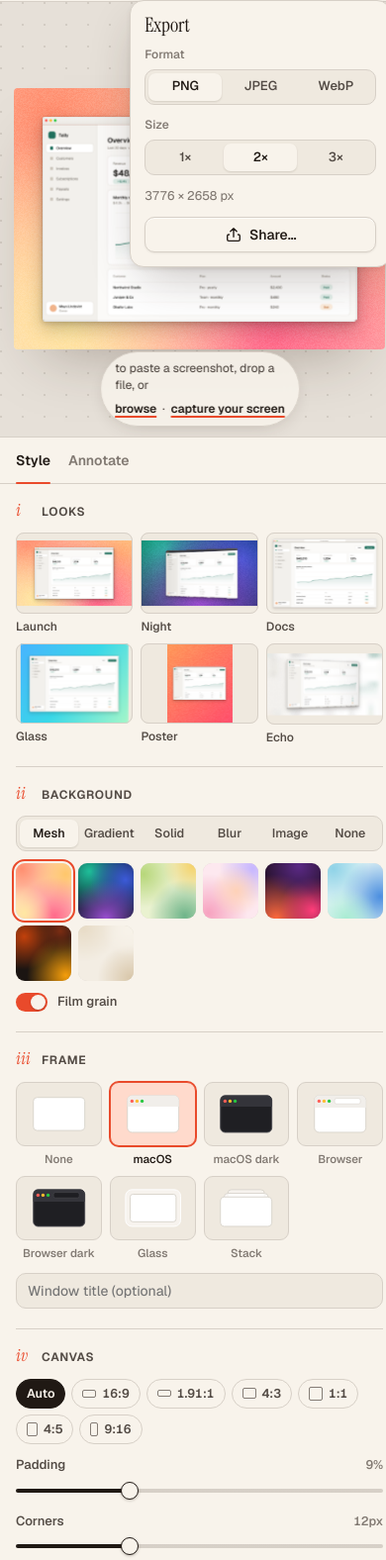
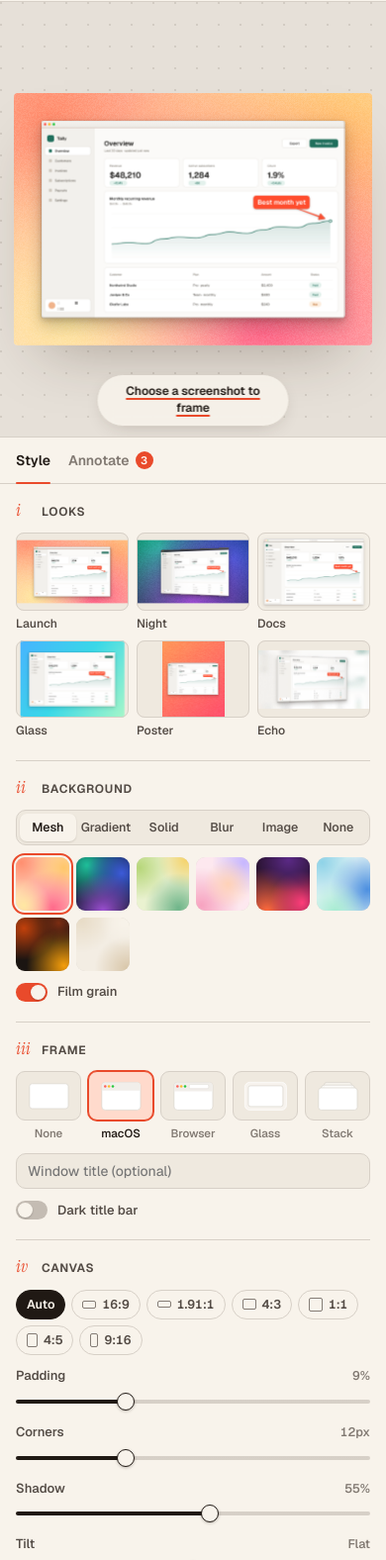
Before and after one commit to ywageeh/framesmith, a website with bundled scripts: page index.html in a window 390 px wide. Shown: the part 54-1630 px from the top of the page at 99% size. Built offline with nearby package versions, Linux system fonts and the light colour scheme.

Commit message:
Frame families, seamless tilt warp, demo annotations, mobile layout, unit tests

```diff
--- a/index.html
+++ b/index.html
@@ -92,8 +92,9 @@
           <textarea id="text-editor" class="text-editor" rows="1" spellcheck="false" aria-label="Label text" hidden></textarea>
         </div>
         <div class="stage-hint" id="stage-hint">
-          <span><kbd>Ctrl</kbd> <kbd>V</kbd> to paste a screenshot, drop a file, or</span>
+          <span class="hint-lead"><kbd>Ctrl</kbd> <kbd>V</kbd> to paste a screenshot, drop a file, or</span>
           <button class="link" id="hint-open">browse</button>
+          <button class="link touch-only" id="hint-open-touch">Choose a screenshot to frame</button>
           <span class="capture-only">·</span>
           <button class="link capture-only" id="hint-capture">capture your screen</button>
         </div>
@@ -135,7 +136,14 @@
           <section class="group">
             <h2><span class="num">iii</span>Frame</h2>
             <div class="frames" id="frames"></div>
-            <input class="text-input" id="frame-title" type="text" maxlength="80" placeholder="Window title" hidden />
+            <div class="chrome-opts" id="chrome-opts">
+              <input class="text-input" id="frame-title" type="text" maxlength="80" placeholder="Window title" />
+              <label class="toggle">
+                <input type="checkbox" id="chk-dark-chrome" />
+                <span class="track"></span>
+                <span>Dark title bar</span>
+              </label>
+            </div>
           </section>
 
           <section class="group">
@@ -186,7 +194,7 @@
         </div>
 
         <footer class="panel-foot">
-          <span class="private"><svg><use href="#i-lock" /></svg>Runs in your browser. Nothing is uploaded.</span>
+          <span class="private"><svg><use href="#i-lock" /></svg>Private: nothing leaves your browser</span>
           <button class="link" id="btn-keys">Shortcuts <kbd>?</kbd></button>
         </footer>
       </aside>
--- a/js/demo.js
+++ b/js/demo.js
@@ -1,4 +1,13 @@
 // A procedurally drawn sample screenshot so the editor is never empty on first visit.
+
+/** Annotations that ship with the sample, in its 1600×1000 pixel space. */
+export function demoAnnotations() {
+  return [
+    { id: 'demo-label', type: 'text', x: 1118, y: 356, text: 'Best month yet', color: '#ff4d2e', size: 'm' },
+    { id: 'demo-arrow', type: 'arrow', x1: 1350, y1: 424, x2: 1494, y2: 476, color: '#ff4d2e', size: 'm' },
+    { id: 'demo-redact', type: 'redact', x: 82, y: 912, w: 150, h: 46 },
+  ];
+}
 
 const F = '"Geist", system-ui, sans-serif';
 
--- a/js/layout.js
+++ b/js/layout.js
@@ -90,21 +90,34 @@ export function computeLayout(imgW, imgH, style) {
  */
 export function tiltProjector(w, h, deg) {
   const t = (deg * Math.PI) / 180;
+  const sin = Math.sin(t);
+  const cos = Math.cos(t);
   const D = 2.4 * Math.max(w, h);
   const raw = (x) => {
     const X = x - w / 2;
-    const s = D / (D + X * Math.sin(t));
-    return { x: X * Math.cos(t) * s, scale: s };
+    const s = D / (D + X * sin);
+    return { x: X * cos * s, scale: s };
   };
   const a = raw(0);
   const b = raw(w);
   const spanW = Math.abs(b.x - a.x);
   const maxScale = Math.max(a.scale, b.scale);
   const fit = Math.min(w / spanW, 1 / maxScale);
-  return (x) => {
+  const project = (x) => {
     const p = raw(x);
     return { x: w / 2 + p.x * fit, scale: p.scale * fit };
   };
+  /** Output column → { src x, vertical scale }, or null outside the card. */
+  project.inverse = (ox) => {
+    const u = (ox - w / 2) / fit;
+    const denom = cos * D - u * sin;
+    if (denom <= 0) return null;
+    const X = (u * D) / denom;
+    const sx = X + w / 2;
+    if (sx < 0 || sx >= w) return null;
+    return { sx, scale: (D / (D + X * sin)) * fit };
+  };
+  return project;
 }
 
 /** The four corners of a tilted card, in card-local coordinates. */
--- a/js/main.js
+++ b/js/main.js
@@ -1,4 +1,4 @@
-import { computeLayout, ASPECTS, FRAMES, safeScale, clamp } from './layout.js';
+import { computeLayout, ASPECTS, safeScale } from './layout.js';
 import { GRADIENTS, MESHES, SOLIDS, paintBackground } from './backgrounds.js';
 import { render, exportBlob, measureText } from './render.js';
 import {
@@ -6,7 +6,7 @@ import {
 } from './annotations.js';
 import { History } from './history.js';
 import { findTrim } from './trim.js';
-import { demoShot } from './demo.js';
+import { demoShot, demoAnnotations } from './demo.js';
 
 const $ = (s) => document.querySelector(s);
 const el = (tag, props = {}, ...kids) => {
@@ -212,13 +212,22 @@ const view = $('#view');
 const vctx = view.getContext('2d');
 const stage = $('#stage');
 let raf = 0;
+let rafFallback = 0;
 
 function scheduleRender() {
-  if (!raf) raf = requestAnimationFrame(draw);
+  if (raf) return;
+  raf = requestAnimationFrame(draw);
+  // Background tabs pause rAF; still paint so export/thumbnail state never goes stale.
+  rafFallback = setTimeout(() => {
+    if (!raf) return;
+    cancelAnimationFrame(raf);
+    draw();
+  }, 150);
 }
 
 function draw() {
   raf = 0;
+  clearTimeout(rafFallback);
   if (!doc.imageId) return;
   const shot = shotFor();
   const L = computeLayout(shot.w, shot.h, doc.style);
@@ -410,15 +419,33 @@ function frameSvg(id) {
   return '';
 }
 
+const FRAME_FAMILIES = [
+  { id: 'none', label: 'None' },
+  { id: 'mac', label: 'macOS' },
+  { id: 'browser', label: 'Browser' },
+  { id: 'glass', label: 'Glass' },
+  { id: 'stack', label: 'Stack' },
+];
+const familyOf = (frame) => frame.replace(/-(light|dark)$/, '');
+const hasChrome = (frame) => /^(mac|browser)-/.test(frame);
+
 function buildFrames() {
   const host = $('#frames');
-  FRAMES.forEach((f) => {
+  FRAME_FAMILIES.forEach((f) => {
     const b = el('button', { className: 'frame-tile', type: 'button' });
     b.dataset.v = f.id;
     b.setAttribute('role', 'radio');
-    b.innerHTML = `<span class="ft">${frameSvg(f.id)}</span><span>${f.label}</span>`;
-    b.addEventListener('click', () => setStyle({ frame: f.id }));
+    const preview = f.id === 'mac' || f.id === 'browser' ? `${f.id}-light` : f.id;
+    b.innerHTML = `<span class="ft">${frameSvg(preview)}</span><span>${f.label}</span>`;
+    b.addEventListener('click', () => {
+      const dark = doc.style.frame.endsWith('-dark');
+      setStyle({ frame: f.id === 'mac' || f.id === 'browser' ? `${f.id}-${dark ? 'dark' : 'light'}` : f.id });
+    });
     host.append(b);
+  });
+  $('#chk-dark-chrome').addEventListener('change', (e) => {
+    const fam = familyOf(doc.style.frame);
+    setStyle({ frame: `${fam}-${e.target.checked ? 'dark' : 'light'}` });
   });
   const title = $('#frame-title');
   title.addEventListener('input', () => setStyle({ frameTitle: title.value }, false));
@@ -605,10 +632,11 @@ function syncUI() {
   buildSwatches();
   $('#chk-grain').checked = style.grain;
   $('#chk-grain').disabled = style.bg.kind === 'none';
-  radios($('#frames'), style.frame);
-  const titled = style.frame.startsWith('mac') || style.frame.startsWith('browser');
+  radios($('#frames'), familyOf(style.frame));
+  const titled = hasChrome(style.frame);
+  $('#chrome-opts').hidden = !titled;
+  $('#chk-dark-chrome').checked = style.frame.endsWith('-dark');
   const title = $('#frame-title');
-  title.hidden = !titled;
   title.placeholder = style.frame.startsWith('browser') ? 'framesmith.app' : 'Window title (optional)';
   if (document.activeElement !== title) title.value = style.frameTitle || '';
   radios($('#aspects'), style.aspect);
@@ -958,6 +986,7 @@ function wire() {
   const open = () => fileInput.click();
   $('#btn-open').addEventListener('click', open);
   $('#hint-open').addEventListener('click', open);
+  $('#hint-open-touch').addEventListener('click', open);
   fileInput.addEventListener('change', () => {
     const f = fileInput.files[0];
     if (f) loadBlob(f, f.name);
@@ -1183,6 +1212,12 @@ async function boot() {
   }
   const demo = demoShot();
   addImage(demo, 'framesmith-sample', { user: false });
+  // Show what annotations look like before anyone has to discover the tab.
+  doc = { ...doc, annotations: demoAnnotations() };
+  history = new History(doc);
+  if (new URLSearchParams(location.search).get('tab') === 'annotate') setTab('annotate');
+  syncUI();
+  scheduleRender();
   receiveShared();
   if ('serviceWorker' in navigator && location.protocol === 'https:') {
     navigator.serviceWorker.register('/sw.js').catch(() => {});
--- a/js/render.js
+++ b/js/render.js
@@ -421,14 +421,15 @@ export function render(ctx, doc, shot, assets, opts = {}) {
   const layer = canvas(cw, ch);
   const lc = layer.getContext('2d');
   const proj = tiltProjector(cw, ch, tilt);
-  const step = Math.max(1, Math.round(cw / 1400));
   lc.imageSmoothingQuality = 'high';
-  for (let x = 0; x < cw; x += step) {
-    const a = proj(x);
-    const b = proj(Math.min(cw, x + step));
-    const sc = (a.scale + b.scale) / 2;
-    const dh = ch * sc;
-    lc.drawImage(card, x, 0, Math.min(step, cw - x), ch, a.x, ch / 2 - dh / 2, b.x - a.x + 0.6, dh);
+  // Walk output columns and sample the source column each one sees: no seams, no overlap.
+  const x0 = Math.floor(Math.min(q[0].x, q[3].x));
+  const x1 = Math.ceil(Math.max(q[1].x, q[2].x));
+  for (let ox = x0; ox < x1; ox++) {
+    const m = proj.inverse(ox + 0.5);
+    if (!m) continue;
+    const dh = ch * m.scale;
+    lc.drawImage(card, Math.min(cw - 1, Math.floor(m.sx)), 0, 1, ch, ox, ch / 2 - dh / 2, 1, dh);
   }
   lc.globalCompositeOperation = 'source-atop';
   const near = tilt > 0 ? 0 : cw;
--- a/styles.css
+++ b/styles.css
@@ -57,6 +57,10 @@
   box-sizing: border-box;
 }
 
+[hidden] {
+  display: none !important;
+}
+
 html,
 body {
   margin: 0;
@@ -110,7 +114,7 @@ kbd {
 
 .app {
   display: grid;
-  grid-template-columns: 1fr var(--panel-w);
+  grid-template-columns: minmax(0, 1fr) var(--panel-w);
   grid-template-rows: var(--bar-h) 1fr;
   grid-template-areas:
     'bar bar'
@@ -424,7 +428,8 @@ kbd {
   opacity: 1;
   pointer-events: auto;
 }
-.no-capture .capture-only {
+.no-capture .capture-only,
+.touch-only {
   display: none;
 }
 
@@ -684,8 +689,12 @@ kbd {
 /* frames */
 .frames {
   display: grid;
-  grid-template-columns: repeat(4, 1fr);
-  gap: 8px;
+  grid-template-columns: repeat(5, 1fr);
+  gap: 7px;
+}
+.chrome-opts {
+  display: grid;
+  gap: 12px;
 }
 .frame-tile {
   display: grid;
@@ -1009,7 +1018,7 @@ input[type='range'].centered::-moz-range-track {
   padding: 0;
   border-radius: 50%;
   border: none;
-  box-shadow: inset 0 0 0 1px oklch(0% 0 0 / 0.14);
+  box-shadow: inset 0 0 0 1px color-mix(in oklch, var(--ink) 22%, transparent);
   transition: transform 0.2s var(--ease);
 }
 .ink:hover {
@@ -1122,7 +1131,7 @@ input[type='range'].centered::-moz-range-track {
     overflow: auto;
   }
   .app {
-    grid-template-columns: 1fr;
+    grid-template-columns: minmax(0, 1fr);
     grid-template-rows: var(--bar-h) minmax(300px, 52dvh) auto;
     grid-template-areas: 'bar' 'stage' 'panel';
     height: auto;
@@ -1165,14 +1174,23 @@ input[type='range'].centered::-moz-range-track {
     bottom: 10px;
     font-size: 12px;
   }
-  .stage-hint kbd {
+  .hint-lead,
+  .stage-hint .capture-only,
+  #hint-open {
     display: none;
+  }
+  .touch-only {
+    display: inline;
   }
 }
 
 @media (max-width: 520px) {
-  .btn .lbl {
+  .btn .lbl,
+  #btn-redo {
     display: none;
+  }
+  .bar-end {
+    gap: 4px;
   }
   .btn {
     padding: 0 10px;
```
Also changed, not shown: package.json (added, +10 -0 lines), tests/core.test.js (added, +182 -0 lines), 1 other file.
